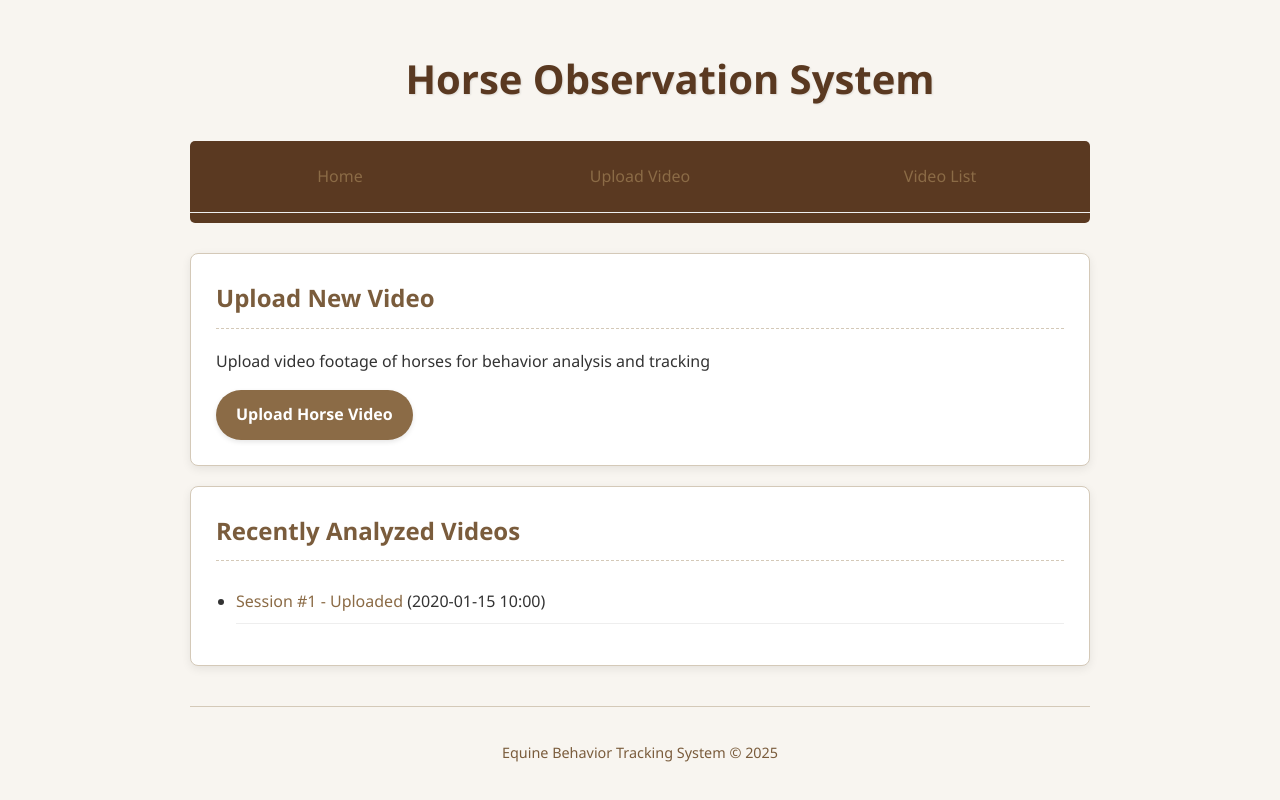
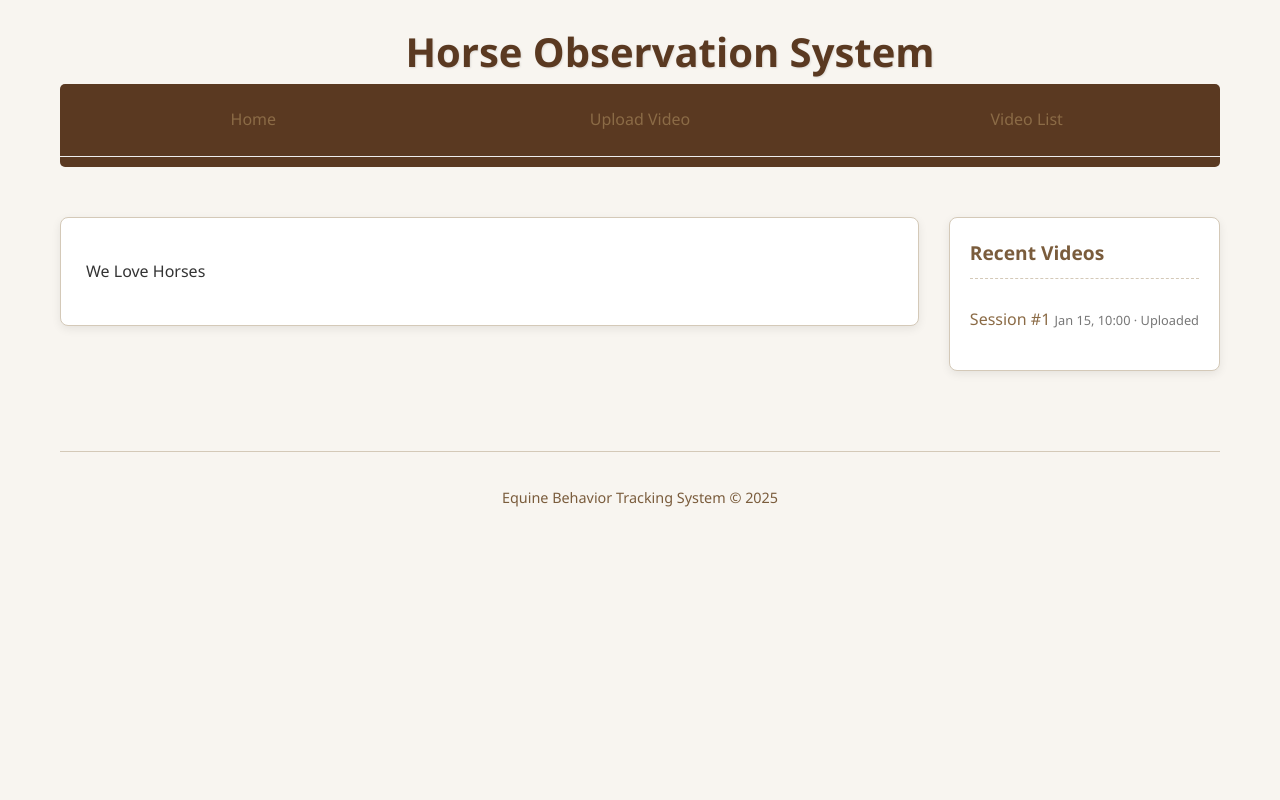
Before and after one commit to zuzuka28/theherd, a Django app: page / in a window 1280 px wide. Run offline with Django 5.2, Linux system fonts and the light colour scheme; tables that the repository leaves empty hold one stand-in row (values such as "Sample post"); parts of the project's set-up code (start-up, migrations or seed data) failed here and were passed over.

Commit message:
add sidebar

```diff
--- /dev/null
+++ b/herd/context_processors.py
@@ -0,0 +1,6 @@
+from .models import Video
+
+def recent_videos(request):
+    return {
+        'recent_videos': Video.objects.all().order_by('-uploaded_at')[:5]
+    }
--- a/herd/templates/base.html
+++ b/herd/templates/base.html
@@ -3,9 +3,11 @@
 <head>
     <title>{% block title %}Horse Observation System{% endblock %}</title>
     <style>
+        *{box-sizing:border-box;}
+
         body {
             font-family: 'Segoe UI', Tahoma, Geneva, Verdana, sans-serif;
-            max-width: 900px;
+            max-width: 1200px;
             margin: 0 auto;
             padding: 20px;
             background-color: #f8f5f0;
@@ -13,10 +15,26 @@
             line-height: 1.6;
         }
 
+        .page-content {
+            display: grid;
+            grid-template-columns: 1fr auto;
+            gap: 30px;
+        }
+
+        .main-content {
+            grid-column: 1;
+        }
+
+        .sidebar {
+            grid-column: 2;
+            margin: 20px 0;
+        }
+
         nav {
             background-color: #5a3921;
             border-radius: 5px;
             margin-bottom: 30px;
+            grid-column: 1 / -1;
         }
 
         nav ul {
@@ -126,16 +144,77 @@
             font-size: 0.9em;
         }
 
-        h1:hover {
+
+        .sidebar-card {
+            border: 1px solid #d4c9b8;
+            padding: 20px;
+            margin-bottom: 20px;
+            border-radius: 8px;
+            background-color: white;
+            box-shadow: 0 3px 10px rgba(0,0,0,0.08);
+        }
+
+        .sidebar-card h3 {
+            color: #7a5c3c;
+            margin-top: 0;
+            border-bottom: 1px dashed #d4c9b8;
+            padding-bottom: 10px;
+            font-size: 1.2em;
+        }
+
+        .sidebar-video-list {
+            list-style: none;
+            padding: 0;
+            margin: 0;
+        }
+
+        .sidebar-video-list li {
+            padding: 8px 0;
+            border-bottom: 1px solid #eee;
+        }
+
+        .sidebar-video-list li:last-child {
+            border-bottom: none;
+        }
+
+        .sidebar-video-list a {
+            color: #8b6b46;
+            text-decoration: none;
+            font-weight: 500;
+            display: block;
+        }
+
+        .sidebar-video-list a:hover {
+            color: #6d5336;
+            text-decoration: underline;
+        }
+
+        .video-meta {
+            font-size: 0.8em;
+            color: #777;
+            margin-top: 3px;
+        }
+
+        @media (max-width: 768px) {
+            body {
+                grid-template-columns: 1fr;
+            }
+            .sidebar {
+                grid-column: 1;
+                order: 2;
+            }
+            .main-content {
+                grid-column: 1;
+                order: 1;
+            }
         }
     </style>
 
     {% block extra_head %}
     {% endblock %}
-
 </head>
 <body>
-    <h1>{% block heading %}Horse Observation System{% endblock %}</h1>
+    <h1 style="margin:0 auto;">{% block heading %}Horse Observation System{% endblock %}</h1>
 
     <nav>
         <ul>
@@ -145,12 +224,36 @@
         </ul>
     </nav>
 
-    <main>
+    <div class="page-content">
+      <main class="main-content">
           {% block content %}
           {% endblock %}
       </main>
 
-    <footer>
+      <aside class="sidebar">
+          {% block sidebar %}
+              {% if recent_videos %}
+              <div class="sidebar-card">
+                  <h3>Recent Videos</h3>
+                  <ul class="sidebar-video-list">
+                      {% for video in recent_videos %}
+                      <li>
+                          <a href="{% url 'video_status' video.id %}">
+                              Session #{{ video.id }}
+                              <span class="video-meta">
+                                  {{ video.uploaded_at|date:"M d, H:i" }} · {{ video.get_status_display }}
+                              </span>
+                          </a>
+                      </li>
+                      {% endfor %}
+                  </ul>
+              </div>
+              {% endif %}
+          {% endblock %}
+      </aside>
+    </div>
+
+    <footer style="grid-column: 1 / -1;">
         <p>Equine Behavior Tracking System &copy; {% now "Y" %}</p>
     </footer>
 </body>
--- a/herd/templates/index.html
+++ b/herd/templates/index.html
@@ -5,24 +5,6 @@
 
 {% block content %}
     <div class="card">
-        <h2>Upload New Video</h2>
-        <p>Upload video footage of horses for behavior analysis and tracking</p>
-        <a href="{% url 'video_upload' %}" class="btn">Upload Horse Video</a>
+        <p>We Love Horses</p>
     </div>
-
-    {% if recent_videos %}
-    <div class="card">
-        <h2>Recently Analyzed Videos</h2>
-        <ul>
-            {% for video in recent_videos %}
-            <li>
-                <a href="{% url 'video_status' video.id %}">
-                    Session #{{ video.id }} - {{ video.status|title }}
-                </a>
-                ({{ video.uploaded_at|date:"Y-m-d H:i" }})
-            </li>
-            {% endfor %}
-        </ul>
-    </div>
-    {% endif %}
 {% endblock %}
--- a/theherd/settings.py
+++ b/theherd/settings.py
@@ -62,6 +62,7 @@ TEMPLATES = [
                 "django.template.context_processors.request",
                 "django.contrib.auth.context_processors.auth",
                 "django.contrib.messages.context_processors.messages",
+                'herd.context_processors.recent_videos',
             ],
         },
     },
```
Also changed, not shown: herd/templates/video_list.html (+5 -4 lines), herd/templates/video_upload.html (+7 -2 lines). Lines whose indentation alone changed are shown as unchanged.
